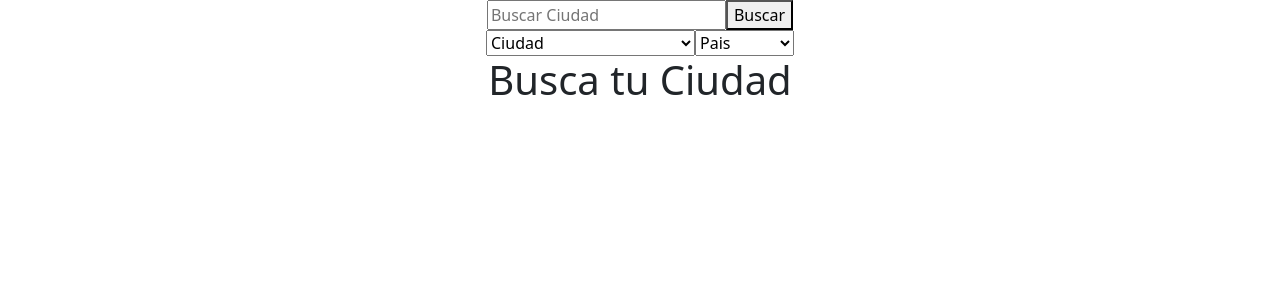
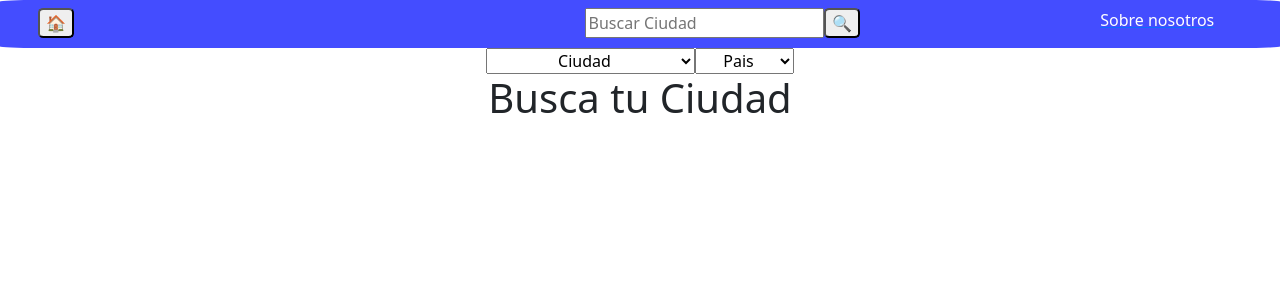
Before and after one commit to DiegoFerSuescun/VersoftWeathermap, a React (Create React App) app in the folder Client/versoft/: page /principal in a window 1280 px wide. Shown: the top 300 px of the page. Built offline with nearby package versions, Linux system fonts and the light colour scheme.

Commit message:
Estilizado de la navbar con css

```diff
--- a/Client/versoft/src/Componentes/Navbar/Navbar.jsx
+++ b/Client/versoft/src/Componentes/Navbar/Navbar.jsx
@@ -1,6 +1,8 @@
 import React, {  useState } from "react";
 import { useDispatch } from "react-redux";
 import { buscarpornombre, buscarporselector, buscarporselectorpais } from "../../Redux/actions";
+import { NavLink } from "react-router-dom";
+import style from "./Navbar.module.css";
 
 export default function Navbar ( { setciudadaAct }){
 
@@ -34,8 +36,12 @@ export default function Navbar ( { setciudadaAct }){
     }
 
     return(
-        <div>
-            <div>
+        <div >
+            <div className={style.barra}>
+                <NavLink to='/'>
+                    <button className={style.botoncasa}>🏠</button>
+                </NavLink>
+                <div className={style.busqueda}>
                     <input type="search"
                     name="search"
                     id="search"
@@ -43,10 +49,14 @@ export default function Navbar ( { setciudadaAct }){
                     onChange={cambiosin}
                     placeholder="Buscar Ciudad"
                     />
-                <button type="submit" onClick={(event) => Buscar(event)}>Buscar</button>
+                   <button type="submit" className={style.busqboton} onClick={(event) => Buscar(event)}>🔍</button>
+                </div>
+                <NavLink to="/nosotros">
+                <p className={style.link}>Sobre nosotros</p>
+              </NavLink>
             </div>
             <div>
-                <select name="ciudad" id="ciudad" value={selectorCiudad} onChange={((event) =>Selector(event))}>
+                <select name="ciudad" id="ciudad" value={selectorCiudad} className={style.selectores} onChange={((event) =>Selector(event))}>
                     <option value="DEFAULT" disabled hidden> Ciudad</option>
                     <option value="Bogota">Bogota, Co</option>
                     <option value="Buenos Aires"> Buenos Aires, Ar</option>
@@ -70,7 +80,7 @@ export default function Navbar ( { setciudadaAct }){
                     <option value="Santo Domingo">Santo Domingo, Do</option>
 
                 </select>
-                <select name="paises" id="paises" value={selectorPais} onChange={(event) => SelectorPais(event)}>
+                <select name="paises" id="paises" value={selectorPais} className={style.selectores} onChange={(event) => SelectorPais(event)}>
                     <option value="DEFAULT" disabled hidden>Pais</option>
                     <option value="Colombia" >Colombia</option>
                     <option value="Argentina" >Argentina</option>
--- a/Client/versoft/src/Componentes/Navbar/Navbar.module.css
+++ b/Client/versoft/src/Componentes/Navbar/Navbar.module.css
@@ -0,0 +1,31 @@
+.barra{
+    background-color: rgba(0, 13, 255, 0.735);
+    display: flex;
+    padding-left: 3%;
+    padding-right: 3%;
+    padding-top: 8px;
+    border-radius: 3%;
+
+}
+
+.busqueda{
+    margin-right: 20%;
+    margin-left: 5%;
+}
+.busqboton{
+    border-radius: 15%;
+}
+
+.link{
+    color: white;
+}
+
+.botoncasa{
+    margin-right: 450px;
+    margin-bottom: 1%;
+    border-radius: 15%;
+}
+
+.selectores{
+    text-align: center;
+}
```
Lines whose indentation alone changed are shown as unchanged.
